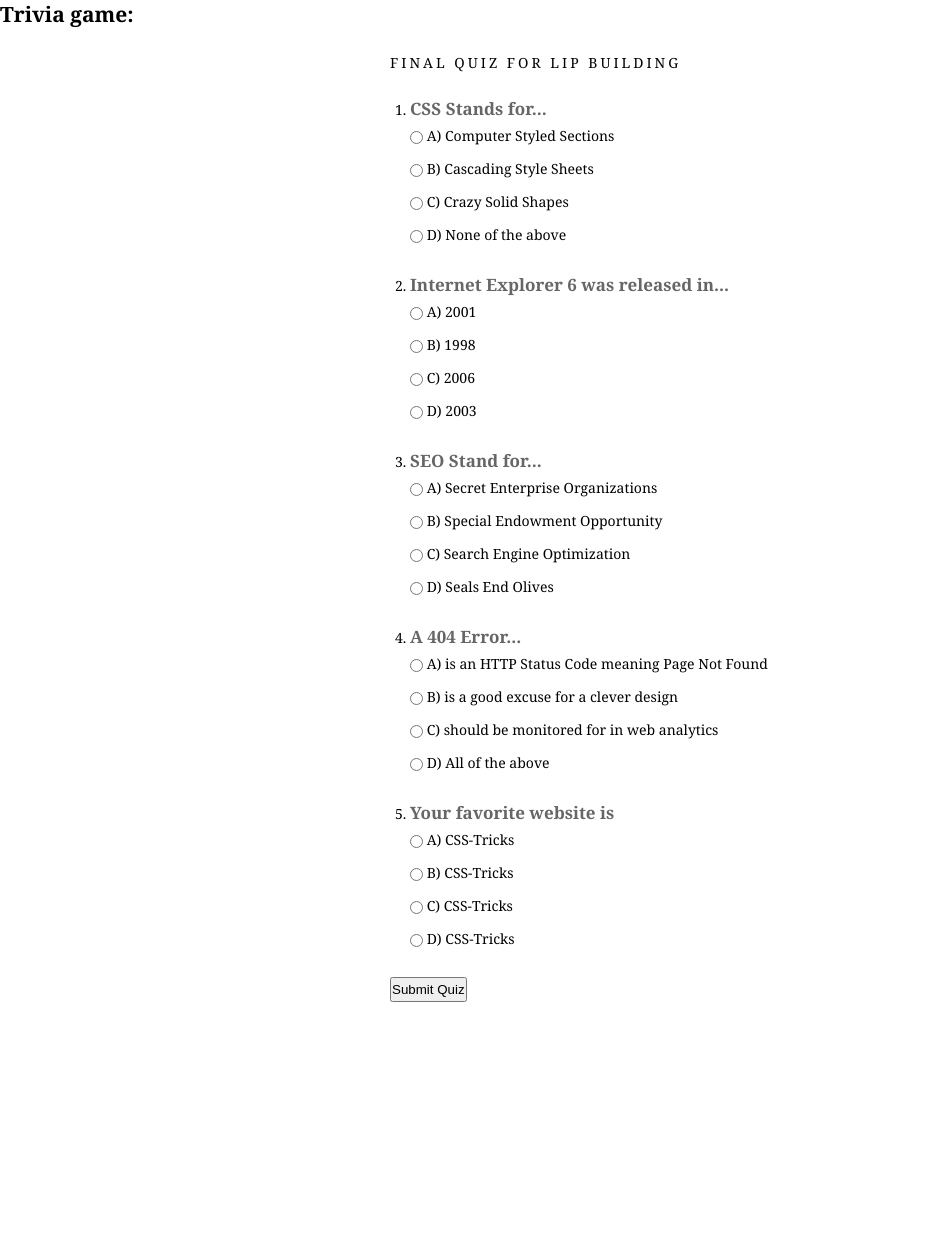
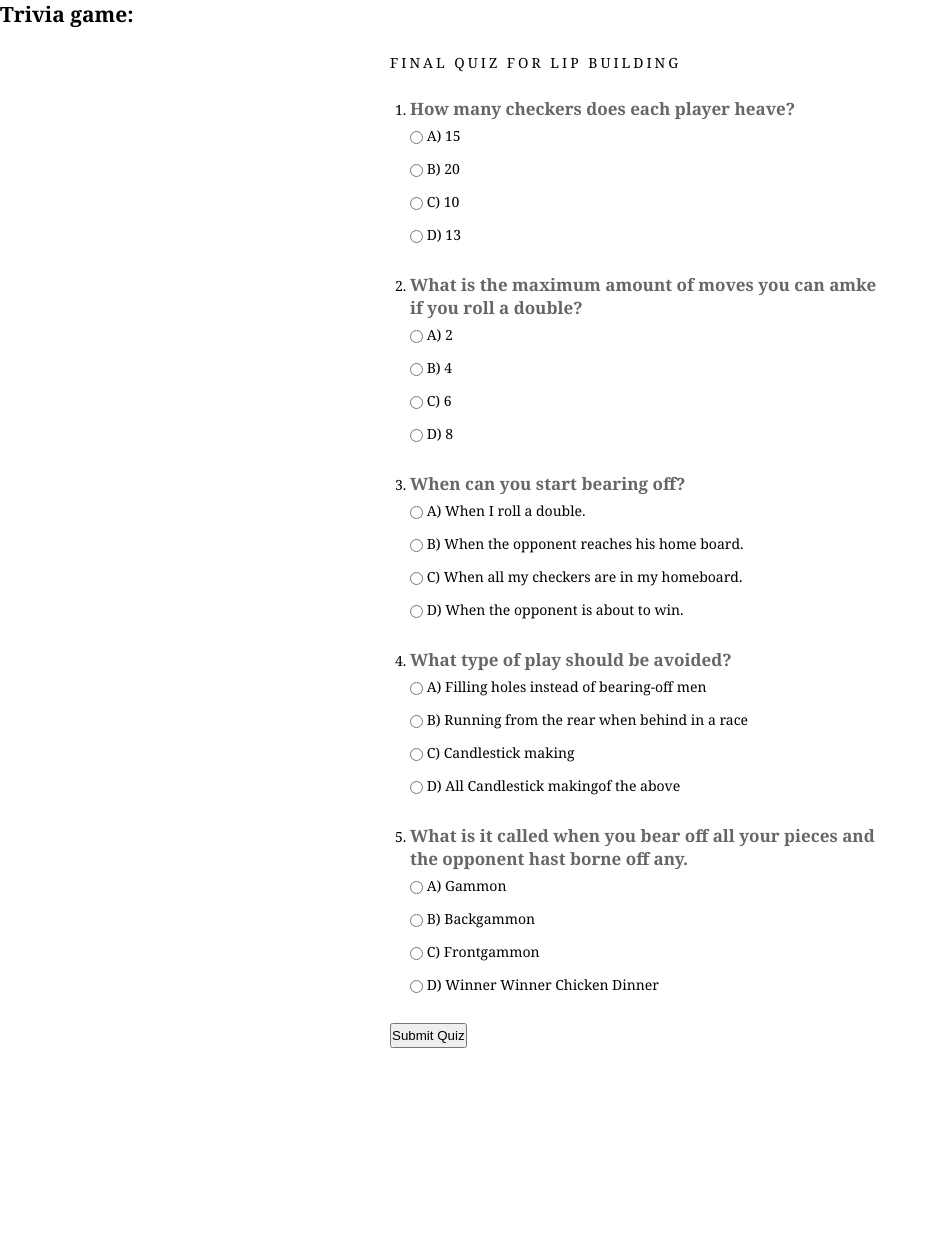
Before and after one commit to Khriston/-TW-GaL, a PHP site: page /Web-Tehnologies-2018-2019/trivia.php in a window 1280 px wide. Shown: the part 97-1331 px from the top of the page, without its empty margins (0-939 px from the left). Run offline with PHP 8.4, Linux system fonts and the light colour scheme.

Commit message:
Add files via upload

```diff
--- a/grade.php
+++ b/grade.php
@@ -42,11 +42,11 @@
 
             $totalCorrect = 0;
 
-            if ($answer1 == "B") { $totalCorrect++; }
-            if ($answer2 == "A") { $totalCorrect++; }
+            if ($answer1 == "A") { $totalCorrect++; }
+            if ($answer2 == "B") { $totalCorrect++; }
             if ($answer3 == "C") { $totalCorrect++; }
             if ($answer4 == "D") { $totalCorrect++; }
-            if ($answer5) { $totalCorrect++; }
+            if ($answer5 == "A") { $totalCorrect++; }
 
             echo "<div id='results'>$totalCorrect / 5 correct</div>";
 
--- a/trivia.php
+++ b/trivia.php
@@ -39,130 +39,130 @@
 
                 <li>
 
-                    <h3>CSS Stands for...</h3>
+                    <h3>How many checkers does each player heave?</h3>
 
                     <div>
                         <input type="radio" name="question-1-answers" id="question-1-answers-A" value="A" />
-                        <label for="question-1-answers-A">A) Computer Styled Sections </label>
+                        <label for="question-1-answers-A">A) 15</label>
                     </div>
 
                     <div>
                         <input type="radio" name="question-1-answers" id="question-1-answers-B" value="B" />
-                        <label for="question-1-answers-B">B) Cascading Style Sheets</label>
+                        <label for="question-1-answers-B">B) 20</label>
                     </div>
 
                     <div>
                         <input type="radio" name="question-1-answers" id="question-1-answers-C" value="C" />
-                        <label for="question-1-answers-C">C) Crazy Solid Shapes</label>
+                        <label for="question-1-answers-C">C) 10</label>
                     </div>
 
                     <div>
                         <input type="radio" name="question-1-answers" id="question-1-answers-D" value="D" />
-                        <label for="question-1-answers-D">D) None of the above</label>
+                        <label for="question-1-answers-D">D) 13</label>
                     </div>
 
                 </li>
 
                 <li>
 
-                    <h3>Internet Explorer 6 was released in...</h3>
+                    <h3>What is the maximum amount of moves you can amke if you roll a double?</h3>
 
                     <div>
                         <input type="radio" name="question-2-answers" id="question-2-answers-A" value="A" />
-                        <label for="question-2-answers-A">A) 2001</label>
+                        <label for="question-2-answers-A">A) 2</label>
                     </div>
 
                     <div>
                         <input type="radio" name="question-2-answers" id="question-2-answers-B" value="B" />
-                        <label for="question-2-answers-B">B) 1998</label>
+                        <label for="question-2-answers-B">B) 4</label>
                     </div>
 
                     <div>
                         <input type="radio" name="question-2-answers" id="question-2-answers-C" value="C" />
-                        <label for="question-2-answers-C">C) 2006</label>
+                        <label for="question-2-answers-C">C) 6</label>
                     </div>
 
                     <div>
                         <input type="radio" name="question-2-answers" id="question-2-answers-D" value="D" />
-                        <label for="question-2-answers-D">D) 2003</label>
+                        <label for="question-2-answers-D">D) 8</label>
                     </div>
 
                 </li>
 
                 <li>
 
-                    <h3>SEO Stand for...</h3>
+                    <h3>When can you start bearing off?</h3>
 
                     <div>
                         <input type="radio" name="question-3-answers" id="question-3-answers-A" value="A" />
-                        <label for="question-3-answers-A">A) Secret Enterprise Organizations</label>
+                        <label for="question-3-answers-A">A) When I roll a double.</label>
                     </div>
 
                     <div>
                         <input type="radio" name="question-3-answers" id="question-3-answers-B" value="B" />
-                        <label for="question-3-answers-B">B) Special Endowment Opportunity</label>
+                        <label for="question-3-answers-B">B) When the opponent reaches his home board.</label>
                     </div>
 
                     <div>
                         <input type="radio" name="question-3-answers" id="question-3-answers-C" value="C" />
-                        <label for="question-3-answers-C">C) Search Engine Optimization</label>
+                        <label for="question-3-answers-C">C) When all my checkers are in my homeboard.</label>
                     </div>
 
                     <div>
                         <input type="radio" name="question-3-answers" id="question-3-answers-D" value="D" />
-                        <label for="question-3-answers-D">D) Seals End Olives</label>
+                        <label for="question-3-answers-D">D) When the opponent is about to win.</label>
                     </div>
 
                 </li>
 
                 <li>
 
-                    <h3>A 404 Error...</h3>
+                    <h3>What type of play should be avoided?</h3>
 
                     <div>
                         <input type="radio" name="question-4-answers" id="question-4-answers-A" value="A" />
-                        <label for="question-4-answers-A">A) is an HTTP Status Code meaning Page Not Found</label>
+                        <label for="question-4-answers-A">A) Filling holes instead of bearing-off men</label>
                     </div>
 
                     <div>
                         <input type="radio" name="question-4-answers" id="question-4-answers-B" value="B" />
-                        <label for="question-4-answers-B">B) is a good excuse for a clever design</label>
+                        <label for="question-4-answers-B">B) Running from the rear when behind in a race</label>
                     </div>
 
                     <div>
                         <input type="radio" name="question-4-answers" id="question-4-answers-C" value="C" />
-                        <label for="question-4-answers-C">C) should be monitored for in web analytics</label>
+                        <label for="question-4-answers-C">C) Candlestick making</label>
                     </div>
 
                     <div>
                         <input type="radio" name="question-4-answers" id="question-4-answers-D" value="D" />
-                        <label for="question-4-answers-D">D) All of the above</label>
+                        <label for="question-4-answers-D">D) All Candlestick makingof the above</label>
                     </div>
 
                 </li>
 
                 <li>
 
-                    <h3>Your favorite website is</h3>
+                    <h3>What is it called when you bear off all your pieces and the opponent hast borne off any.</h3>
 
                     <div>
                         <input type="radio" name="question-5-answers" id="question-5-answers-A" value="A" />
-                        <label for="question-5-answers-A">A) CSS-Tricks</label>
+                        <label for="question-5-answers-A">A) Gammon</label>
                     </div>
 
                     <div>
                         <input type="radio" name="question-5-answers" id="question-5-answers-B" value="B" />
-                        <label for="question-5-answers-B">B) CSS-Tricks</label>
+                        <label for="question-5-answers-B">B) Backgammon</label>
                     </div>
 
                     <div>
                         <input type="radio" name="question-5-answers" id="question-5-answers-C" value="C" />
-                        <label for="question-5-answers-C">C) CSS-Tricks</label>
+                        <label for="question-5-answers-C">C) Frontgammon</label>
                     </div>
 
                     <div>
                         <input type="radio" name="question-5-answers" id="question-5-answers-D" value="D" />
-                        <label for="question-5-answers-D">D) CSS-Tricks</label>
+                        <label for="question-5-answers-D">D) Winner Winner Chicken Dinner</label>
                     </div>
 
                 </li>
```
